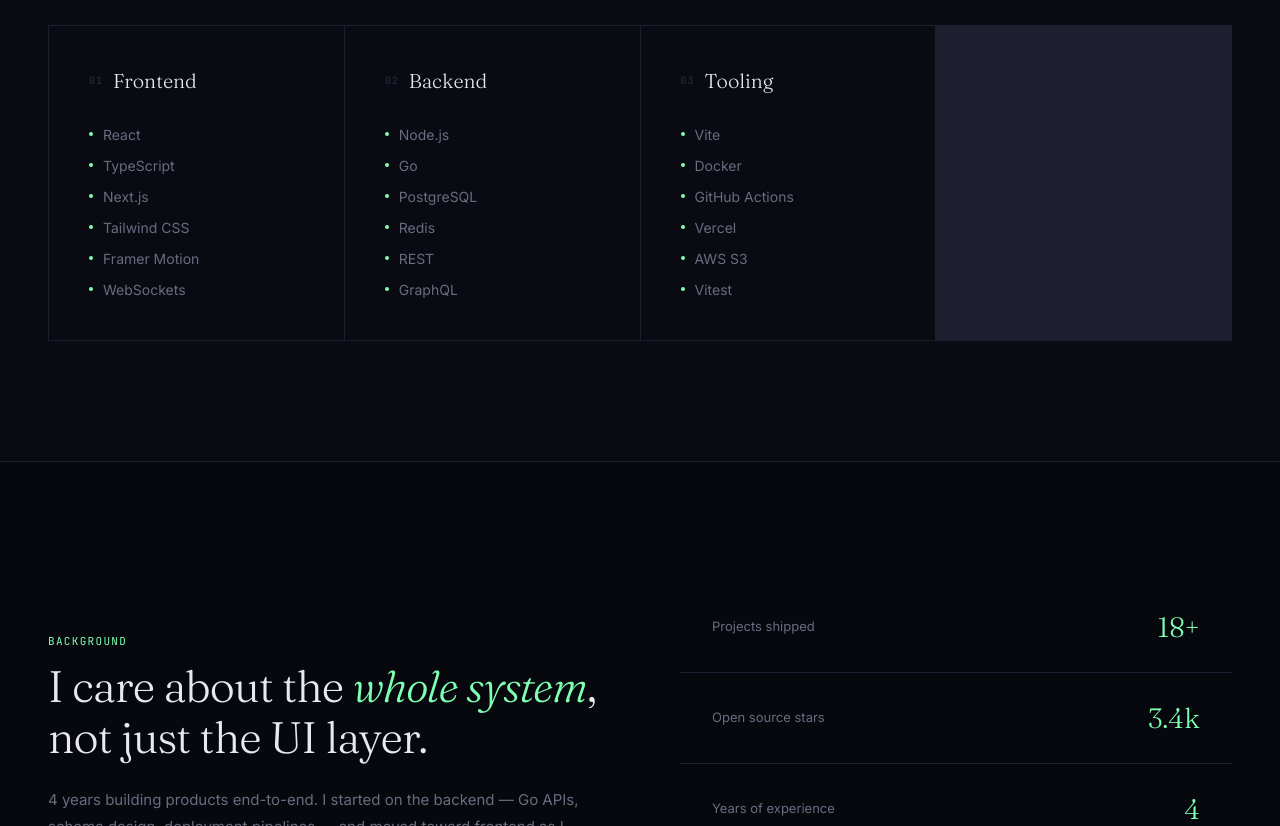
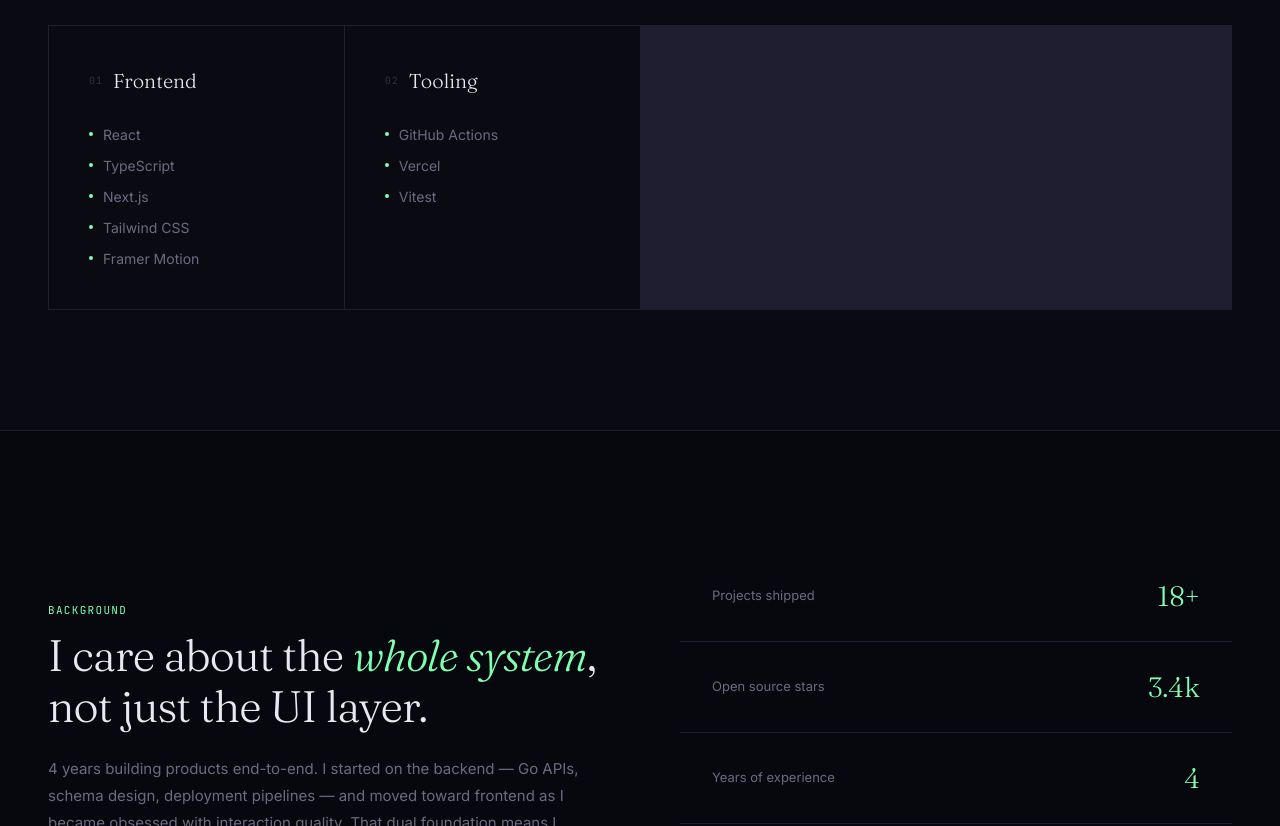
Before and after one commit to sujitshahi/PORTFOLIO, a Next.js app: page / in a window 1280 px wide. Shown: the part 1820-2646 px from the top of the page. Built offline with nearby package versions, Linux system fonts and the light colour scheme.

Commit message:
changes in skill section

```diff
--- a/src/app/components/Skills/SkillsSection.tsx
+++ b/src/app/components/Skills/SkillsSection.tsx
@@ -1,12 +1,9 @@
-
-
-import React from 'react'
 
 export default function SkillsSection() {
   const skills: Record<string, string[]> = {
-    Frontend: ['React', 'TypeScript', 'Next.js', 'Tailwind CSS', 'Framer Motion', 'WebSockets'],
-    Backend: ['Node.js', 'Go', 'PostgreSQL', 'Redis', 'REST', 'GraphQL'],
-    Tooling: ['Vite', 'Docker', 'GitHub Actions', 'Vercel', 'AWS S3', 'Vitest'],
+    Frontend: ['React', 'TypeScript', 'Next.js', 'Tailwind CSS', 'Framer Motion'],
+    // Backend: ['Node.js', 'Go', 'PostgreSQL', 'Redis', 'REST', 'GraphQL'],
+    Tooling: ['GitHub Actions', 'Vercel', 'Vitest'],
   }
 
   return (
```
